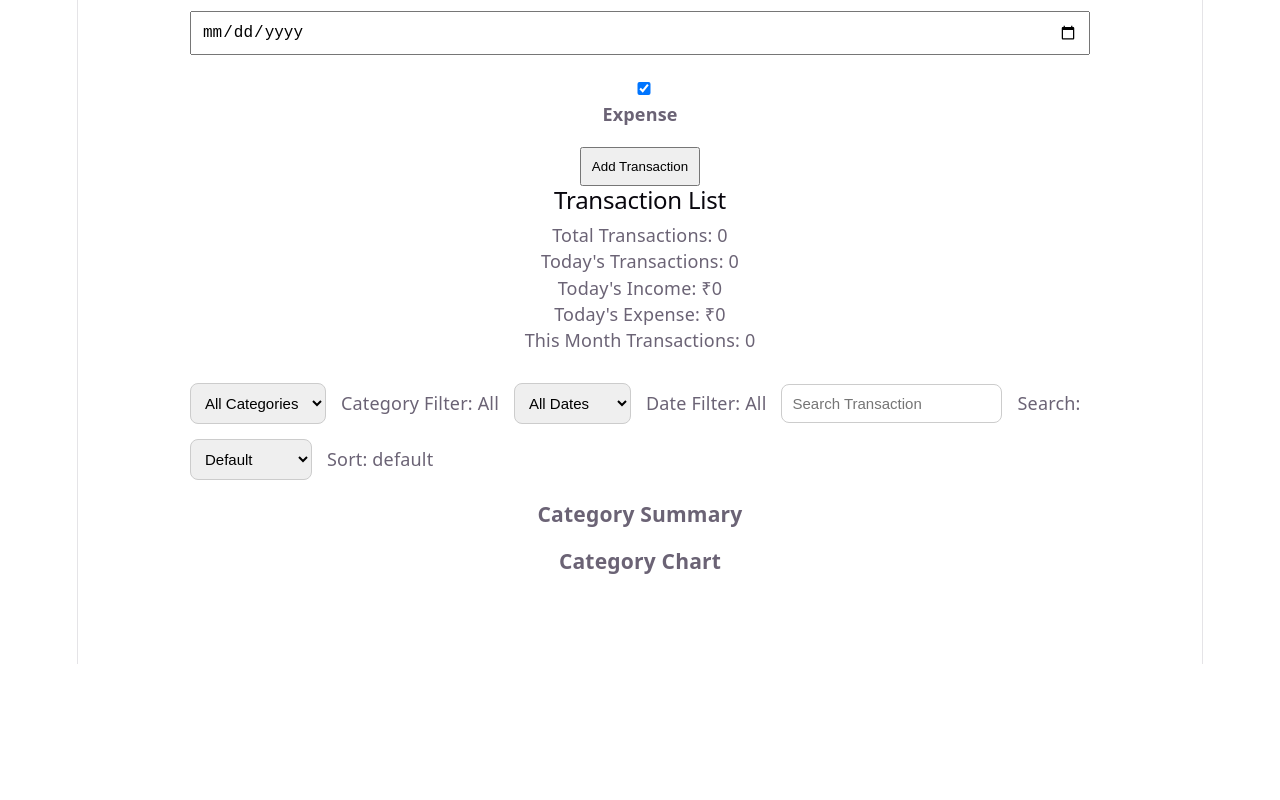
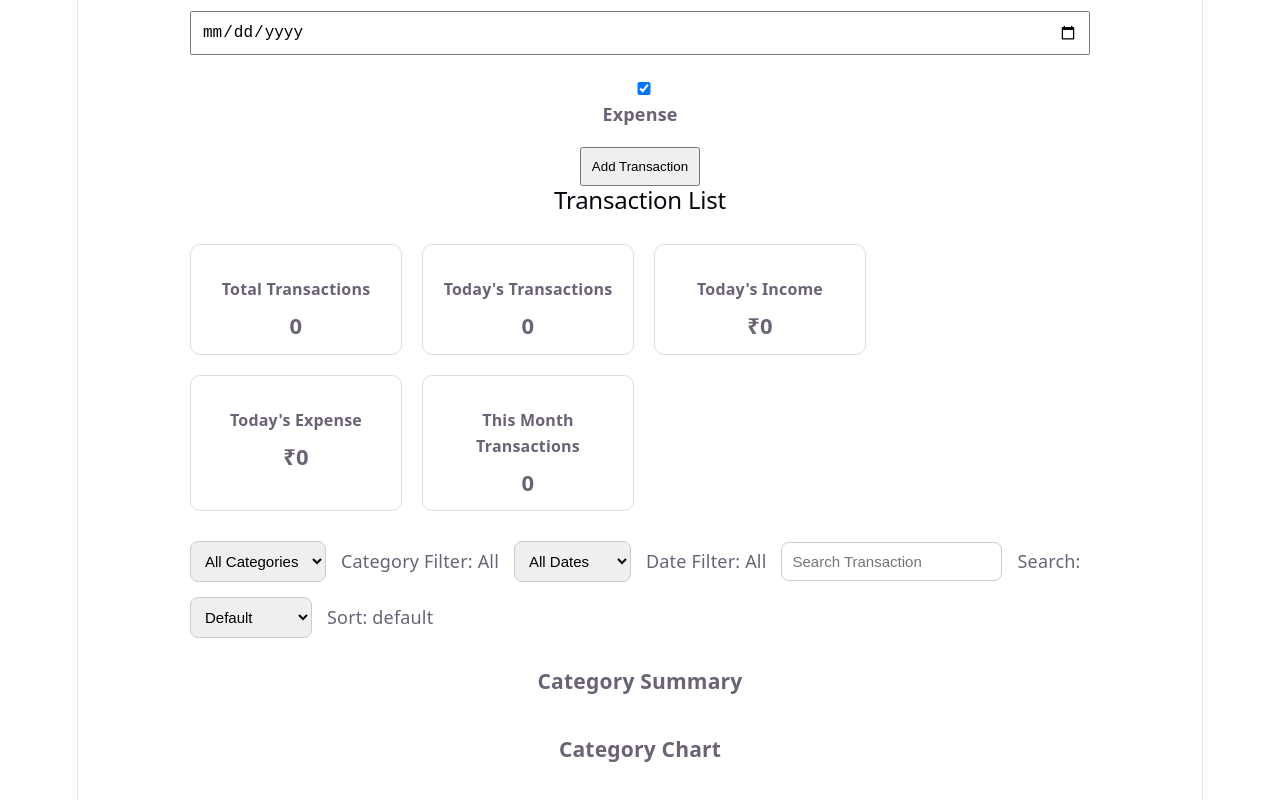
Before and after one commit to abhi12012/expense-tracker-react, a React (Vite) app in the folder expense-tracker-react/: page /expense in a window 1280 px wide. Shown: the part 760-1560 px from the top of the page. Before the commit the page ends 1424 px from the top, so only its background shows below. Built offline with nearby package versions, Linux system fonts and the light colour scheme.

Commit message:
Add category summary cards styling

```diff
--- a/expense-tracker-react/src/App.css
+++ b/expense-tracker-react/src/App.css
@@ -110,3 +110,64 @@ h1 {
   border: 1px solid #ccc;
   font-size: 15px;
 }
+
+
+.stats-section {
+  display: flex;
+  gap: 20px;
+  flex-wrap: wrap;
+  margin: 30px 0;
+}
+
+
+.stat-card {
+  border: 1px solid #ddd;
+  padding: 15px;
+  border-radius: 10px;
+  width: 180px;
+  text-align: center;
+  background: white;
+}
+
+
+.stat-card h3 {
+  font-size: 16px;
+  margin-bottom: 10px;
+}
+
+
+.stat-card p {
+  font-size: 22px;
+  font-weight: bold;
+}
+
+.category-summary {
+  margin-top: 30px;
+}
+
+
+.category-cards {
+  display: flex;
+  gap: 20px;
+  flex-wrap: wrap;
+}
+
+
+.category-card {
+  border: 1px solid #ddd;
+  border-radius: 10px;
+  padding: 15px;
+  width: 180px;
+  text-align: center;
+}
+
+
+.category-card h4 {
+  margin-bottom: 10px;
+}
+
+
+.category-card p {
+  font-size: 22px;
+  font-weight: bold;
+}
--- a/expense-tracker-react/src/components/CategorySummary.jsx
+++ b/expense-tracker-react/src/components/CategorySummary.jsx
@@ -1,20 +1,42 @@
 function CategorySummary({ categorySummary }) {
   return (
-    <>
+    <div className="category-summary">
+
       <h3>Category Summary</h3>
 
+
+      <div className="category-cards">
+
         {Object.entries(categorySummary).map(([category, total]) => (
-        <p key={category}>
+
+          <div
+            key={category}
+            className="category-card"
+          >
+
+            <h4>
               {category === "Food" && "🍔"}
               {category === "Travel" && "✈️"}
               {category === "Salary" && "💰"}
               {category === "Shopping" && "🛍️"}
 
               {" "}
-          {category}: ₹{total}
+              {category}
+            </h4>
+
+
+            <p>
+              ₹{total}
             </p>
+
+
+          </div>
+
         ))}
-    </>
+
+      </div>
+
+    </div>
   );
 }
 
--- a/expense-tracker-react/src/pages/Expense.jsx
+++ b/expense-tracker-react/src/pages/Expense.jsx
@@ -320,26 +320,37 @@ const categorySummary = useCategorySummary(transactions);
 
     <div className="stats-section">
 
-      <p>Total Transactions: {transactions.length}</p>
+  <div className="stat-card">
+    <h3>Total Transactions</h3>
+    <p>{transactions.length}</p>
+  </div>
 
-      <p>
-        Today's Transactions: {todayTransactions.length}
-      </p>
 
-      <p>
-        Today's Income: ₹{todayIncome}
-      </p>
+  <div className="stat-card">
+    <h3>Today's Transactions</h3>
+    <p>{todayTransactions.length}</p>
+  </div>
 
-      <p>
-        Today's Expense: ₹{todayExpense}
-      </p>
 
-      <p>
-        This Month Transactions: {thisMonthTransactions.length}
-      </p>
+  <div className="stat-card">
+    <h3>Today's Income</h3>
+    <p>₹{todayIncome}</p>
+  </div>
 
-    </div>
 
+  <div className="stat-card">
+    <h3>Today's Expense</h3>
+    <p>₹{todayExpense}</p>
+  </div>
+
+
+  <div className="stat-card">
+    <h3>This Month Transactions</h3>
+    <p>{thisMonthTransactions.length}</p>
+  </div>
+
+
+</div>
 
 
 
```
Lines whose indentation alone changed are shown as unchanged.
